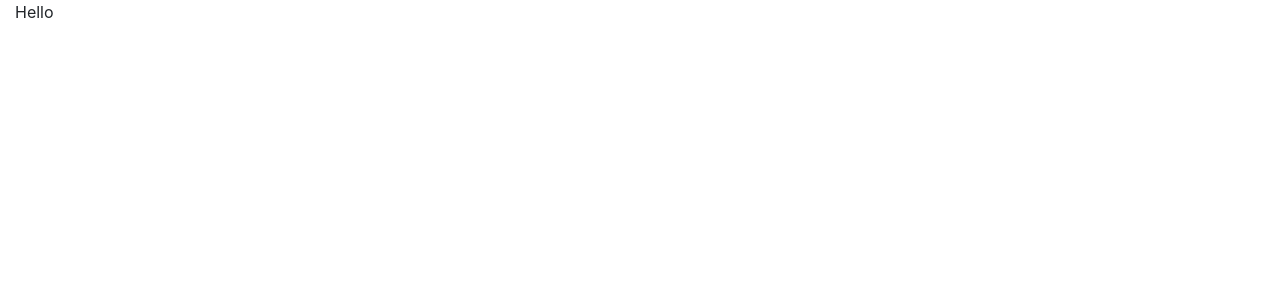
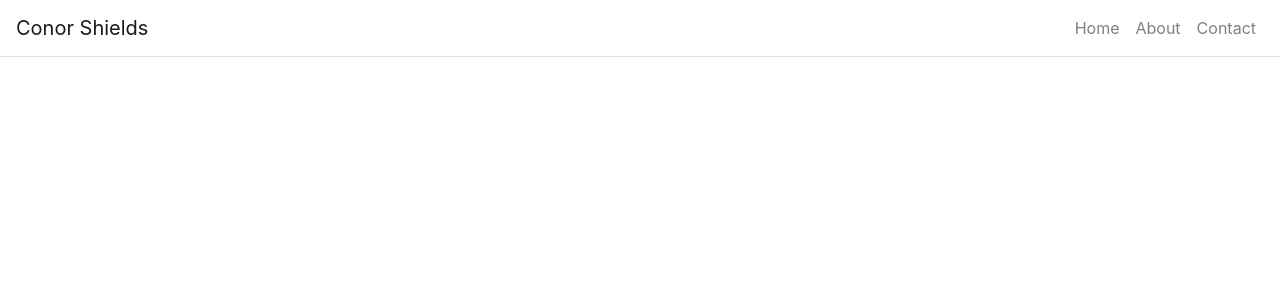
Before and after one commit to cshields236/React-personal-site, a React (Create React App) app: page / in a window 1280 px wide. Shown: the top 300 px of the page. Built offline with nearby package versions, Linux system fonts and the light colour scheme.

Commit message:
adding top navigation bar

```diff
--- a/src/App.js
+++ b/src/App.js
@@ -1,7 +1,8 @@
 import React from 'react'
 import './App.css';
 import { BrowserRouter as Router, Route, Link } from 'react-router-dom'
-import { Container } from 'react-bootstrap';
+import { Container, Navbar } from 'react-bootstrap';
+import Nav from 'react-bootstrap/Nav'
 
 class App extends React.Component {
 
@@ -33,8 +34,18 @@ class App extends React.Component {
   render() {
     return (
       <Router>
-        <Container fluid={true}>
-          <p>Hello</p>
+        <Container className="p-0" fluid={true}>
+          <Navbar className="border-bottom" bg='transparent' expand='lg'>
+            <Navbar.Brand>Conor Shields</Navbar.Brand>
+            <Navbar.Toggle aria-controls="navbar-toggle" />
+            <Navbar.Collapse id='nav-toggle'>
+              <Nav className='ml-auto'>
+                <Link className='nav-link' to=''>Home</Link>
+                <Link className='nav-link' to=''>About</Link>
+                <Link className='nav-link' to=''>Contact</Link>
+              </Nav>
+            </Navbar.Collapse>
+          </Navbar>
         </Container>
       </Router>
     )
```
